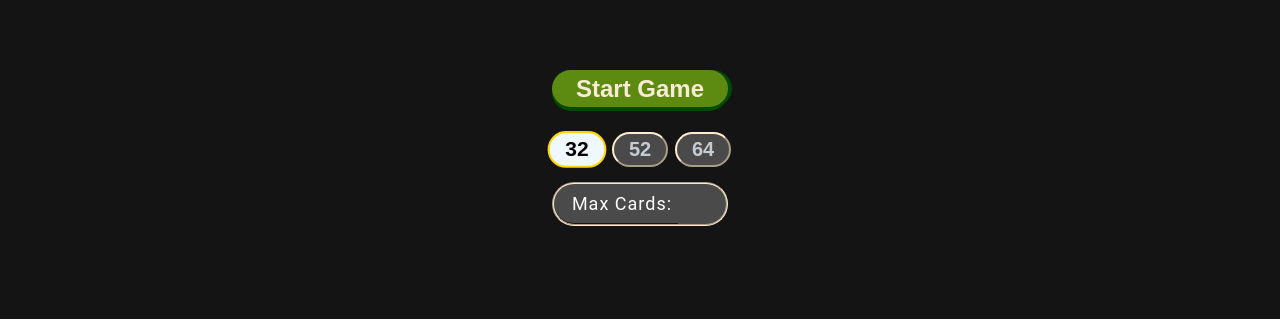
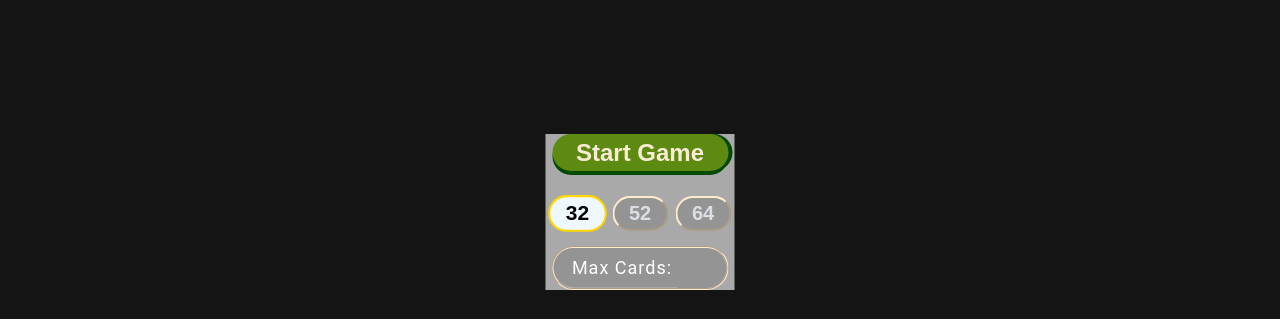
Before and after one commit to Olafimus/Scheisse-App-React, a React (Create React App) app: page /game in a window 1280 px wide. Shown: the part 478-797 px from the top of the page. Built offline with nearby package versions, Linux system fonts and the light colour scheme; no server answers; the database is empty; what javascript-time-ago would draw is missing.

Commit message:
replacing start button

```diff
--- a/src/components/button-components/start-button/start-button.styles.scss
+++ b/src/components/button-components/start-button/start-button.styles.scss
@@ -4,6 +4,7 @@
   gap: 15px;
   flex-direction: column;
   align-items: center;
+  background-color: darkgray;
 
   .add-container {
     display: flex;
@@ -12,7 +13,6 @@
     width: 236.8px;
     height: 48px;
     border-radius: 24px;
-    /* margin: auto; */
     margin-top: 15px;
     box-shadow: 0px 0 rgb(3, 80, 3), 0 4px rgb(2, 73, 2), 4px 0 rgb(2, 73, 2);
 
--- a/src/routes/main-route/main.route.styles.scss
+++ b/src/routes/main-route/main.route.styles.scss
@@ -20,9 +20,10 @@
   }
   .start-buttons-container {
     position: fixed;
-    width: 100%;
-    bottom: 10%;
-    // left: 35%;
+    // width: 100%;
+    bottom: 2%;
+    left: 50%;
+    transform: translateX(-50%);
     // right: 35%;
   }
 }
```
